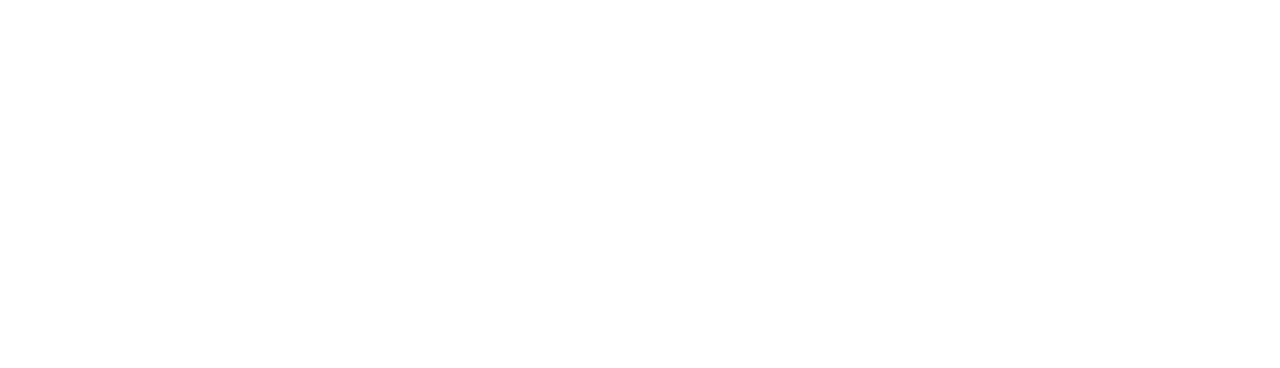
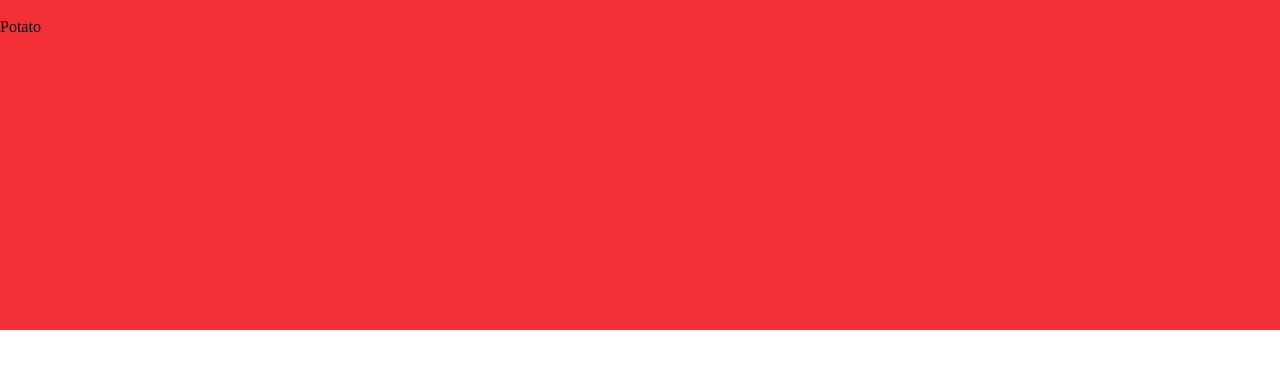
Before and after one commit to Zarudy25/practica_completa, a plain HTML site: page index.html in a window 1280 px wide. Drawn offline with Linux system fonts and the light colour scheme.

Commit message:
Se agrego color al nav y header

```diff
--- a/index.html
+++ b/index.html
@@ -7,10 +7,14 @@
     <title>Document</title>
 </head>
 <body>
-    <nav></nav>
+    <nav>
+        <div id="logo">
+            <div id="logo-img"><img src="" alt=""></div>
+            <div id="logo-texto">Potato</div>
+        </div>
+    </nav>
     <header></header>
     <main></main>
     <footer></footer>
-
 </body>
 </html>
--- a/styles.css
+++ b/styles.css
@@ -7,5 +7,12 @@ body{
     display: grid;
     grid-template-columns: 1fr;
     grid-template-rows: 80px 250px 1fr 150px;
+}
 
+nav{
+    background-color: rgb(243, 48, 54);
 }
+
+header{
+    background-color: rgb(243, 48, 54);
+}
```
